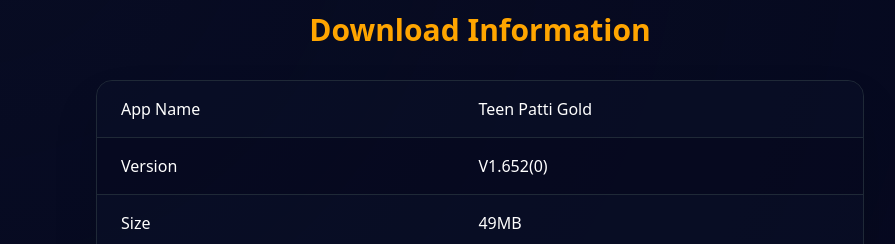
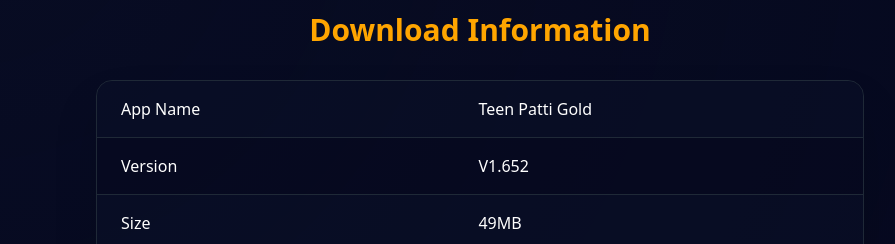
Before and after one commit to Mansoorkhan799/teenpattigold, a Next.js app: page /download-teen-patti-gold in a window 1280 px wide. Shown: the part 1080-1324 px from the top of the page, without its empty margins (160-1055 px from the left). Built offline with nearby package versions, Linux system fonts and the light colour scheme.

Commit message:
Update version to V1.652 in home page and download page tables
- Changed version from V1.225 to V1.652 in home page download info table
- Changed version from V1.652(0) to V1.652 in download page table for consistency

```diff
--- a/src/app/download-teen-patti-gold/page.tsx
+++ b/src/app/download-teen-patti-gold/page.tsx
@@ -165,7 +165,7 @@
                 </tr>
                 <tr className="bg-[#06091F]/50">
                   <td className="py-4 px-6 text-left font-medium text-white">Version</td>
-                  <td className="py-4 px-6 text-left text-white">V1.652(0)</td>
+                  <td className="py-4 px-6 text-left text-white">V1.652</td>
                 </tr>
                 <tr className="bg-[#0a1029]/50">
                   <td className="py-4 px-6 text-left font-medium text-white">Size</td>
--- a/src/app/page.tsx
+++ b/src/app/page.tsx
@@ -472,7 +472,7 @@
                 </tr>
                 <tr className="bg-[#0a1029]/50">
                   <td className="py-4 px-6 text-left font-medium text-white">Latest Version</td>
-                  <td className="py-4 px-6 text-left text-white">V1.225</td>
+                  <td className="py-4 px-6 text-left text-white">V1.652</td>
                 </tr>
                 <tr className="bg-[#06091F]/50">
                   <td className="py-4 px-6 text-left font-medium text-white">Required OS</td>
```
